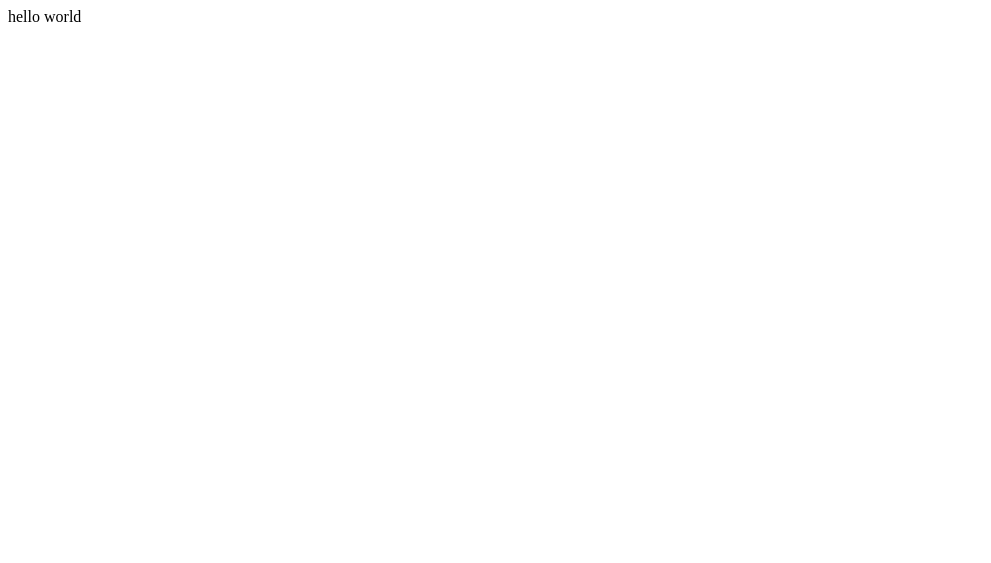
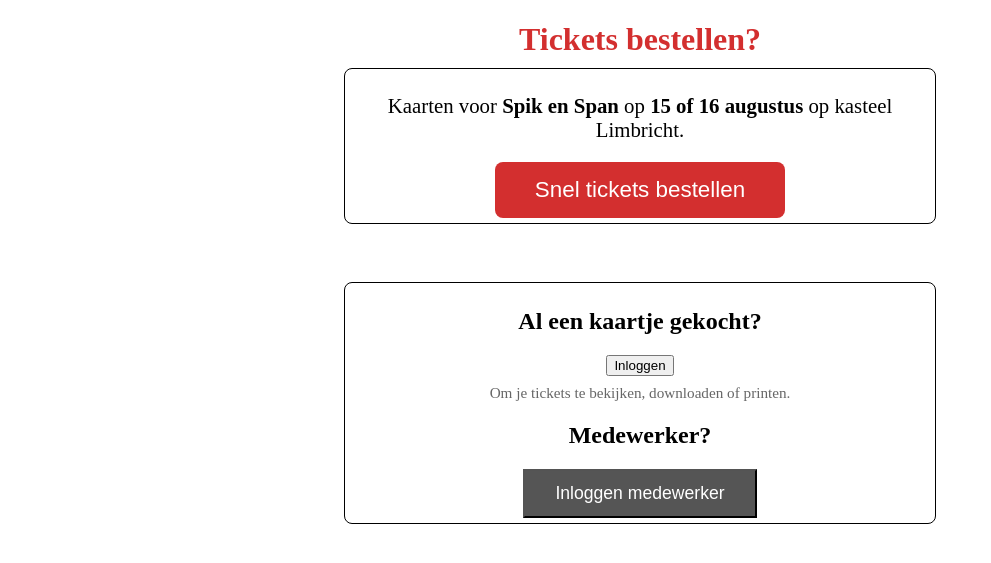
Before and after one commit to jaspervkalsbeek-svg/Ticket, a PHP site: page / in a window 1280 px wide. Before the commit the part shown is almost empty. Shown: the top 563 px of the page, without its empty margins (0-991 px from the left). Run offline with PHP 8.4, Linux system fonts and the light colour scheme.

Commit message:
Please enter the commit message for your changes. Lines starting with '#' will be ignored, and an empty message aborts the commit.
On branch main
Your branch is up to date with 'origin/main'.

Changes to be committed:
	new file:   img/Spik en Span.png
	new file:   public/Employees.html
	new file:   public/Login.html
	new file:   public/Orders.html
	modified:   public/index.php
	new file:   public/style.css

```diff
--- a/public/index.php
+++ b/public/index.php
@@ -7,9 +7,34 @@ include "../includes/db.php"
 <head>
     <meta charset="UTF-8">
     <meta name="viewport" content="width=device-width, initial-scale=1.0">
-    <title>test</title>
+    <title>Spik en Span Tickets bestellen</title>
+    <link rel="stylesheet" href="style.css">
 </head>
 <body>
-    hello world
+
+
+<h1>Tickets bestellen?</h1>
+<div class="PrimaryContainer">
+    <div class="bestellen">
+        <p>Kaarten voor <strong>Spik en Span</strong> op <strong> 15 of 16 augustus</strong> op kasteel Limbricht.</p>
+        <a href="#" class="btn-primary"><button>Snel tickets bestellen</button></a>
+    </div>
+</div>
+<br>
+<div class="SecondaryContainer">
+<h2>Al een kaartje gekocht?</h2>
+    <div class="inloggen" class="btn-secondary">
+        <a href="#"> <button>Inloggen</button></a>
+        <p class="klein">Om je tickets te bekijken, downloaden of printen.</p>
+    </div>
+
+<h2>Medewerker?</h2>
+    <div class="medewerker">
+        <a href="#" class="btn-secondary">
+            <button>Inloggen medewerker</button>
+        </a>
+    </div>
+</div>
+
 </body>
 </html>
--- /dev/null
+++ b/public/style.css
@@ -0,0 +1,57 @@
+.ticket-container {
+    max-width: 800px;
+    margin: 40px auto;
+    padding: 20px;
+    text-align: center;
+    font-family: Arial, sans-serif;
+}
+
+h1 {
+    color: #d32f2f; /* of een feestelijke kleur die bij de site past */
+    margin-bottom: 10px;
+    text-align: center;
+}
+
+.bestellen p {
+    font-size: 1.3rem;
+    margin: 20px 0;
+}
+
+.btn-primary button {
+    background-color: #d32f2f;
+    color: white;
+    font-size: 1.4rem;
+    padding: 15px 40px;
+    border: none;
+    border-radius: 8px;
+    cursor: pointer;
+    transition: 0.3s;
+}
+
+.btn-primary button:hover {
+    background-color: #b71c1c;
+    transform: scale(1.05);
+}
+
+.btn-secondary button {
+    background-color: #555;
+    color: white;
+    padding: 12px 30px;
+    font-size: 1.1rem;
+}
+
+.klein {
+    font-size: 0.95rem;
+    color: #666;
+    margin-top: 8px;
+}
+
+.PrimaryContainer,
+.SecondaryContainer{
+    border: 1px solid black;
+    border-radius: 8px;
+    padding: 5px;
+    text-align: center;
+    max-width: 580px;
+    margin: 0 auto 40px auto;
+}
```
Also changed, not shown: img/Spik en Span.png (added), public/Employees.html (added), public/Login.html (added), public/Orders.html (added).
